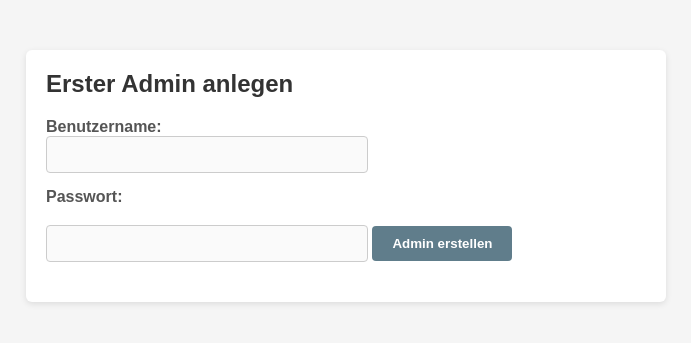
After one commit to SD-Code0/rfid_acces, a Flask app: template templates/initial_admin_setup.html in a window 1280 px wide. The commit adds this page. Shown: the top 343 px of the page, without its empty margins (294-985 px from the left). Run offline with Flask 3, Linux system fonts and the light colour scheme; the template is opened without the code that fills it, so the values that code supplies are empty.

Commit message:
Füge Funktion zur Erstellung der Admin-Benutzertabelle hinzu und implementiere die Logik für die erste Admin-Anmeldung. Aktualisiere Datenbankverbindung und passe Login-Logik an.

```diff
--- a/admin_user_gen.py
+++ b/admin_user_gen.py
@@ -9,14 +9,14 @@ import sqlite3
 import os
 
 def get_db_connection():
-    conn = sqlite3.connect(os.path.join(os.path.dirname(__file__), 'user.db'))
+    conn = sqlite3.connect(os.path.join(os.path.dirname(__file__), 'rfid_access_control.db'))
     cursor = conn.cursor()
     return conn, cursor
 
 def create_tables():
     conn, cursor = get_db_connection()
     cursor.execute('''
-        CREATE TABLE IF NOT EXISTS users(
+        CREATE TABLE IF NOT EXISTS admin_users(
             id INTEGER PRIMARY KEY AUTOINCREMENT,
             username TEXT NOT NULL,
             passwort TEXT UNIQUE NOT NULL,
@@ -32,7 +32,7 @@ def add_user():
     username = input('Enter username: ')
     hashed_password = generate_password_hash(input('Enter password: '))
     role = input('Enter role: ')
-    cursor.execute("INSERT INTO users (username, passwort, role) VALUES (?, ?, ?)",
+    cursor.execute("INSERT INTO admin_users (username, passwort) VALUES (?, ?)",
                     (username, hashed_password, role))
     conn.commit()
     conn.close()
--- a/main.py
+++ b/main.py
@@ -5,7 +5,7 @@
 # This source file is subject to the MIT license that is bundled
 # with this source code in the file LICENSE.
 from flask import Flask, request, render_template, redirect, url_for, jsonify, session, flash
-from werkzeug.security import check_password_hash
+from werkzeug.security import check_password_hash,generate_password_hash
 from flask_socketio import SocketIO
 from flask_cors import CORS
 import os
@@ -16,7 +16,7 @@ import sqlite3
 import socket
 from espdata import start_tcp_server,start_tcp_server_port2
 from web_ui import mainpage
-from db_manager import add_user,delete_user_by_rfid,get_users,get_access_logs,delete_logs_from_db,create_tables,get_devices_by_pos,db_add_device,user_exists_by_rfid,db_delete_device,db_check_entity_id,device_exists
+from db_manager import add_user,delete_user_by_rfid,get_users,get_access_logs,delete_logs_from_db,create_tables,get_devices_by_pos,db_add_device,user_exists_by_rfid,db_delete_device,db_check_entity_id,device_exists,create_admin_user_table_if_not_exists,get_db_connection
 create_tables()
 
 
@@ -104,22 +104,63 @@ def homepage():
 
 @app.route('/login', methods=['GET', 'POST'])
 def login():
-    if request.method == 'POST':
-        conn, cursor = get_user_db_connection()
+    conn, cursor = get_db_connection()
+    # Prüfen, ob es die Tabelle admin_user gibt
+    cursor.execute("SELECT name FROM sqlite_master WHERE type='table' AND name='admin_user';")
+    table_exists = cursor.fetchone()
+    conn.close()
 
-        in_username = request.form['username']
-        in_password = request.form['password']
+    if not table_exists:
+        # Tabelle existiert NICHT -> initial_admin_setup.html
+        if request.method == 'POST':
+            in_username = request.form.get('username')
+            in_password = request.form.get('password')
 
-        cursor.execute("SELECT id, username, passwort, role FROM users WHERE username = ?", (in_username,))
-        user_data = cursor.fetchone()
-        conn.close()
+            if not in_username or not in_password:
+                flash('Bitte Benutzername und Passwort eingeben!', 'error')
+                return render_template('initial_admin_setup.html')
 
-        if user_data and check_password_hash(user_data[2], in_password):
-            session['logged_in'] = True
-            return redirect(url_for('homepage'))
+            # Tabelle anlegen
+            create_admin_user_table_if_not_exists()
+
+            # Admin einfügen
+            conn2, cursor2 = get_db_connection()
+            hashed_pw = generate_password_hash(in_password)
+            cursor2.execute("INSERT INTO admin_user (username, passwort) VALUES (?,?)", (in_username, hashed_pw))
+            conn2.commit()
+            conn2.close()
+
+            flash('Erster Admin erfolgreich angelegt. Bitte jetzt einloggen!', 'info')
+            return redirect(url_for('login'))
+
+        # GET-Methode -> Zeige Setup-Template
+        return render_template('initial_admin_setup.html')
+    else:
+        # Tabelle existiert -> Normales Login
+        if request.method == 'POST':
+            in_username = request.form.get('username')
+            in_password = request.form.get('password')
+
+            conn3, cursor3 = get_db_connection()
+            cursor3.execute("SELECT id, username, passwort FROM admin_user WHERE username = ?", (in_username,))
+            user_data = cursor3.fetchone()
+            conn3.close()
+
+            if user_data:
+                if check_password_hash(user_data[2], in_password):
+                    session['logged_in'] = True
+                    flash('Erfolgreich eingeloggt!', 'info')
+                    return redirect(url_for('homepage'))
+                else:
+                    flash('Falsches Passwort!', 'error')
+            else:
+                flash('Benutzername nicht gefunden.', 'error')
+
+            return render_template('homepage.html')  # Gleiche Seite, um Meldung zu zeigen
         else:
-            flash('Ungültiger Benutzername oder Passwort')
-    return render_template('homepage.html')
+            # GET -> Zeige ganz normales Login in homepage.html
+            return render_template('homepage.html')
+
 
 @app.route('/logout')
 def logout():
@@ -352,5 +393,11 @@ def get_devices():
     except Exception as e:
         print("Fehler beim Abrufen der Geräte:", str(e))  # Debug
         return jsonify({'status': 'error', 'message': str(e)}), 500
+
+    # Testing admin gen
+
+
+
+
 if __name__ == '__main__':
     socketio.run(app, host='127.0.0.1', port=5001, debug=False)
--- /dev/null
+++ b/templates/initial_admin_setup.html
@@ -0,0 +1,86 @@
+<!-- templates/initial_admin_setup.html -->
+<!DOCTYPE html>
+<html lang="de">
+<head>
+    <meta charset="UTF-8">
+    <title>Erster Admin anlegen</title>
+    <style>
+        body {
+            font-family: Arial, sans-serif;
+            background: #f5f5f5;
+            margin: 0;
+            padding: 0;
+            color: #333;
+        }
+        .container {
+            max-width: 600px;
+            margin: 50px auto;
+            background: #fff;
+            padding: 20px;
+            border-radius: 6px;
+            box-shadow: 0 2px 6px rgba(0,0,0,0.1);
+        }
+        h2 {
+            margin-top: 0;
+        }
+        label {
+            display: block;
+            margin-top: 15px;
+            font-weight: bold;
+            color: #555;
+        }
+        input[type="text"], input[type="password"] {
+            width: 100%;
+            max-width: 300px;
+            padding: 10px;
+            border: 1px solid #ccc;
+            border-radius: 4px;
+            background: #fafafa;
+        }
+        input[type="submit"] {
+            margin-top: 20px;
+            background: #607d8b;
+            color: white;
+            padding: 10px 20px;
+            border: none;
+            cursor: pointer;
+            font-weight: bold;
+            border-radius: 4px;
+        }
+        input[type="submit"]:hover {
+            background: #546e7a;
+        }
+        .flash-messages {
+            color: red;
+            margin-top: 20px;
+        }
+    </style>
+</head>
+<body>
+<div class="container">
+    <h2>Erster Admin anlegen</h2>
+    <form action="{{ url_for('login') }}" method="POST">
+        <label for="username">Benutzername:</label>
+        <input type="text" name="username" id="username" required>
+
+        <label for="password">Passwort:</label>
+        <input type="password" name="password" id="password" required>
+
+        <input type="submit" value="Admin erstellen">
+    </form>
+
+    <!-- Flash-Nachrichten -->
+    <div class="flash-messages">
+        {% with messages = get_flashed_messages(with_categories=true) %}
+          {% if messages %}
+            <ul>
+            {% for category, message in messages %}
+              <li>{{ message }}</li>
+            {% endfor %}
+            </ul>
+          {% endif %}
+        {% endwith %}
+    </div>
+</div>
+</body>
+</html>
```
Also changed, not shown: db_manager.py (+14 -0 lines), templates/homepage.html (+110 -49 lines), rfid_access_control.db, user.db (deleted).
